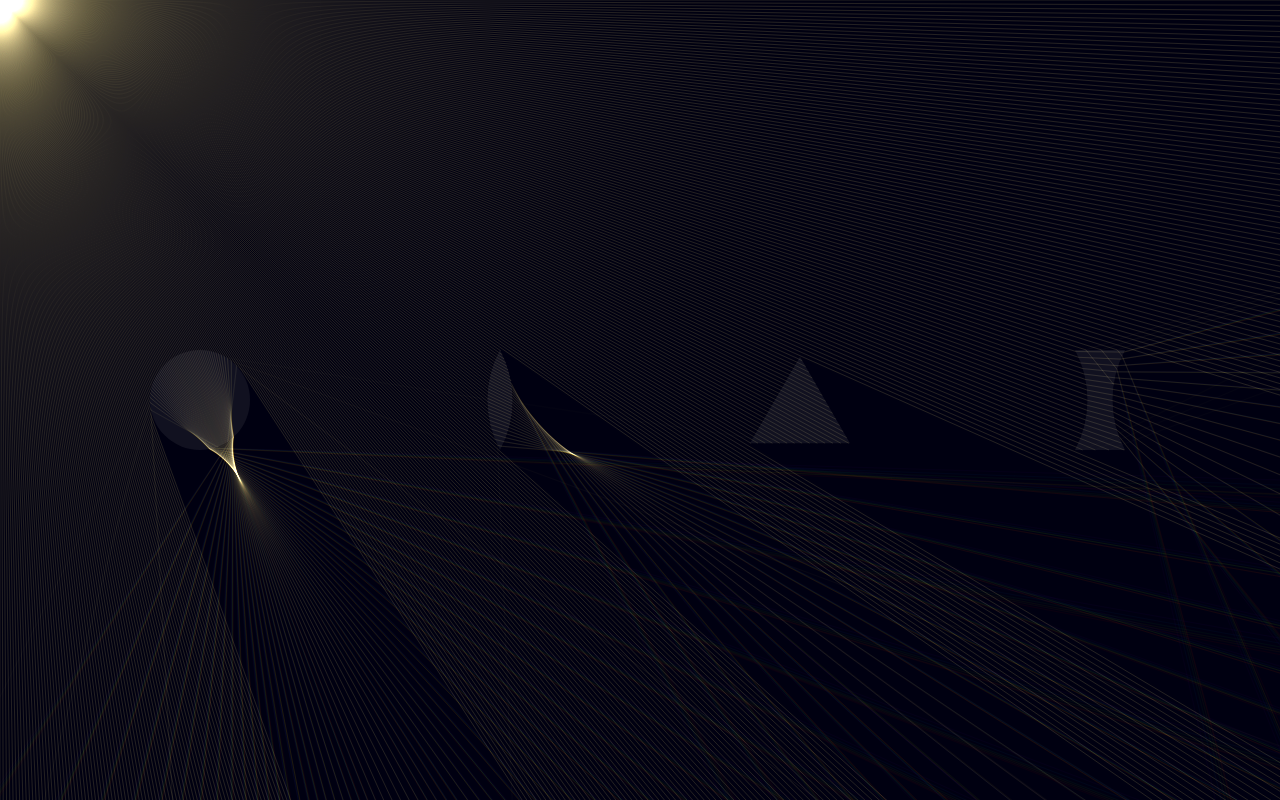
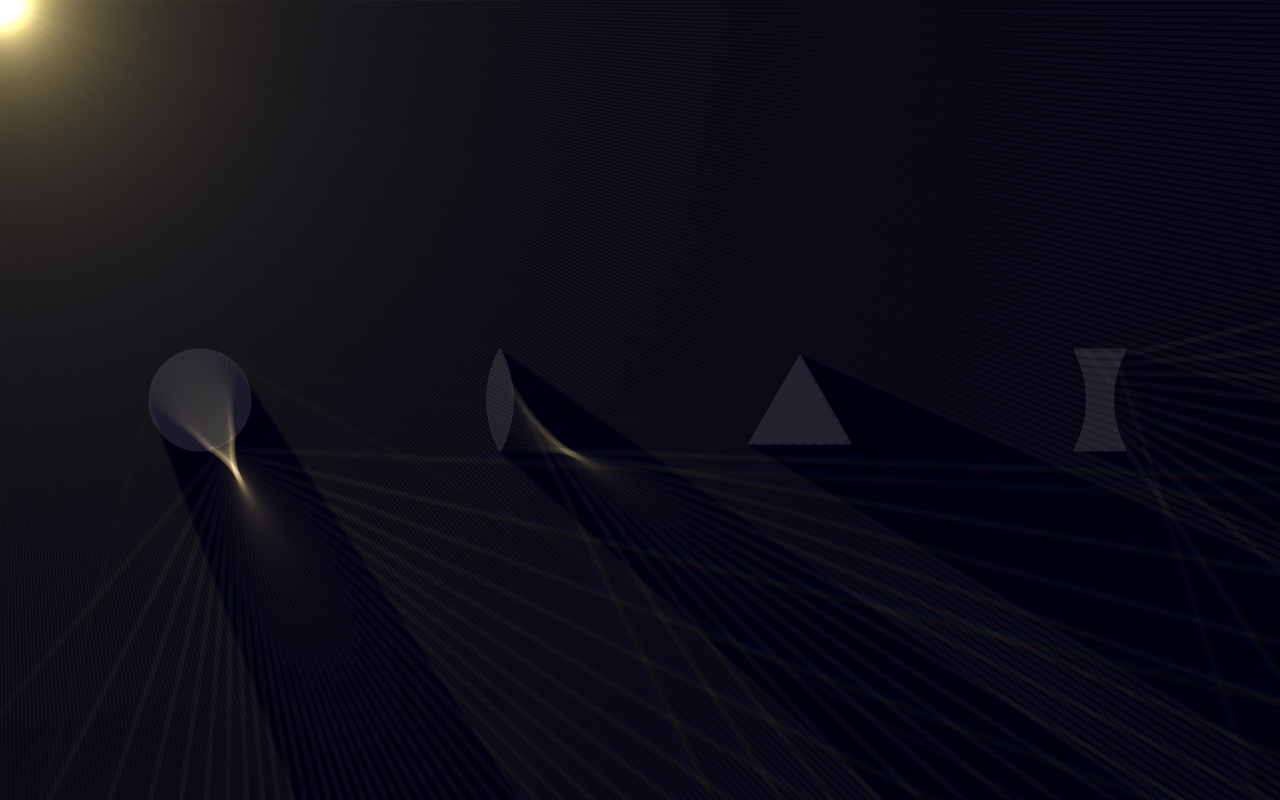
Before and after one commit to 12Jeef/refraction, a React (Vite) app: page / in a window 1280 px wide. Built offline with nearby package versions, Linux system fonts and the light colour scheme.

Commit message:
perfmaxxing

```diff
--- a/src/App.tsx
+++ b/src/App.tsx
@@ -22,8 +22,8 @@ function App() {
   const render = useMemo(
     () => (src: HTMLElement) => {
       const lightCanvas = lightCanvasRef.current;
+      const glassCanvas = glassCanvasRef.current;
       if (!lightCanvas) return;
-      const glassCanvas = glassCanvasRef.current;
       if (!glassCanvas) return;
       const rect = src.getBoundingClientRect();
       lightCanvas.width = rect.width;
@@ -35,8 +35,8 @@ function App() {
       glassCanvas.style.width = rect.width + "px";
       glassCanvas.style.height = rect.height + "px";
       const lightCtx = lightCanvas.getContext("2d");
+      const glassCtx = glassCanvas.getContext("2d");
       if (!lightCtx) return;
-      const glassCtx = glassCanvas.getContext("2d");
       if (!glassCtx) return;
       const glasses: Glass[] = [
         new CircleGlass({
@@ -77,7 +77,7 @@ function App() {
         }),
       ];
       const params: SimulationParams = {
-        density: 0.85,
+        density: 0.75,
         dwavelength: 50,
         maxDistance: 3e3,
         ctx: lightCtx,
@@ -88,12 +88,15 @@ function App() {
         ctx.clearRect(0, 0, ctx.canvas.width, ctx.canvas.height);
         ctx.save();
         ctx.scale(window.devicePixelRatio, window.devicePixelRatio);
-        ctx.fillStyle = "#ffffff11";
+        ctx.fillStyle = ctx.strokeStyle = "#ffffff";
+        ctx.lineWidth = 3;
+        ctx.lineJoin = "round";
         for (const glass of glasses) {
           ctx.beginPath();
           glass.path(ctx);
           ctx.closePath();
           ctx.fill();
+          ctx.stroke();
         }
         ctx.restore();
       }
@@ -127,11 +130,10 @@ function App() {
       <canvas
         ref={lightCanvasRef}
         className="block absolute top-0 left-0"
-        // style={{ filter: "blur(1px)" }}
       ></canvas>
       <canvas
         ref={glassCanvasRef}
-        className="block absolute top-0 left-0"
+        className="block absolute top-0 left-0 opacity-10"
       ></canvas>
     </div>
   );
--- a/src/engine/sim.ts
+++ b/src/engine/sim.ts
@@ -114,10 +114,10 @@ export const simulateRays = (
   }
   ctx.clearRect(0, 0, ctx.canvas.width, ctx.canvas.height);
   ctx.globalCompositeOperation = "lighter";
-  ctx.lineWidth = 1;
+  ctx.lineWidth = 5;
   for (let i = 0; i < 3; i++) {
     for (const line of lines) {
-      ctx.strokeStyle = `rgba(${255 * +(i === 0)}, ${255 * +(i === 1)}, ${255 * +(i === 2)}, ${line.rgb[i] * lerp(1e-2, 5e-2, (density - 1) / (0.5 - 1))})`;
+      ctx.strokeStyle = `rgba(${255 * +(i === 0)}, ${255 * +(i === 1)}, ${255 * +(i === 2)}, ${line.rgb[i] * 0.2 * lerp(1e-2, 5e-2, (density - 1) / (0.5 - 1))})`;
       ctx.beginPath();
       ctx.moveTo(...line.start);
       ctx.lineTo(...line.end);
```
